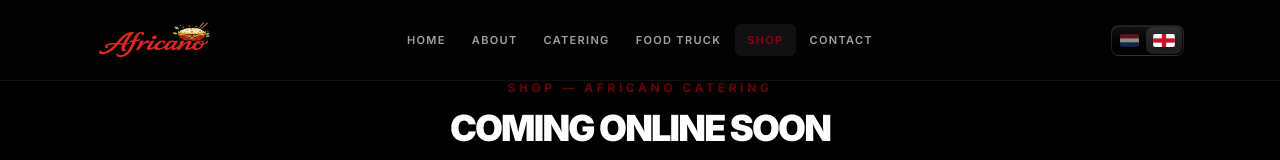
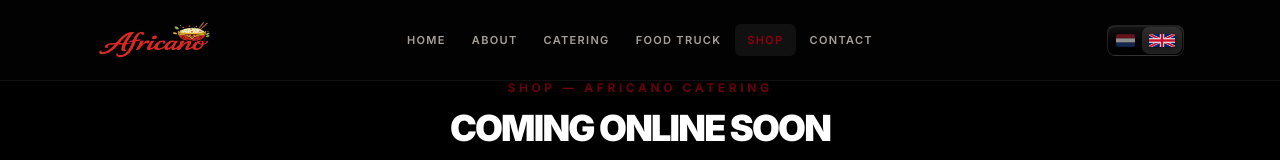
Before and after one commit to Mohammedhsnn/Africano, a Next.js app: page /en/shop in a window 1280 px wide. Shown: the top 160 px of the page. Built offline with nearby package versions, Linux system fonts and the light colour scheme.

Commit message:
Use Union Jack (UK) flag for English locale switcher
Made-with: Cursor

```diff
--- a/src/components/LanguageSwitcher.tsx
+++ b/src/components/LanguageSwitcher.tsx
@@ -20,18 +20,20 @@ function FlagNl({ className }: { className?: string }) {
   );
 }
 
-/** St George’s cross (England) — common shorthand for “English” in UI. */
-function FlagEn({ className }: { className?: string }) {
+/** Union Jack (United Kingdom). */
+function FlagUk({ className }: { className?: string }) {
   return (
     <svg
       className={className}
-      viewBox="0 0 5 3"
+      viewBox="0 0 60 30"
       xmlns="http://www.w3.org/2000/svg"
       aria-hidden
     >
-      <rect width="5" height="3" fill="#FFF" />
-      <rect x="2" width="1" height="3" fill="#CE1124" />
-      <rect y="1" width="5" height="1" fill="#CE1124" />
+      <path fill="#012169" d="M0 0h60v30H0z" />
+      <path stroke="#fff" strokeWidth="6" d="M0 0l60 30M60 0L0 30" />
+      <path stroke="#C8102E" strokeWidth="4" d="M0 0l60 30M60 0L0 30" />
+      <path stroke="#fff" strokeWidth="10" d="M30 0v30M0 15h60" />
+      <path stroke="#C8102E" strokeWidth="6" d="M30 0v30M0 15h60" />
     </svg>
   );
 }
@@ -82,7 +84,7 @@ export function LanguageSwitcher() {
             : "opacity-55 hover:bg-white/8 hover:opacity-100"
         }`}
       >
-        <FlagEn className="h-[13px] w-[22px] rounded-[2px] shadow-[0_1px_2px_rgba(0,0,0,0.35)]" />
+        <FlagUk className="h-[13px] w-[26px] rounded-[2px] shadow-[0_1px_2px_rgba(0,0,0,0.35)]" />
       </Link>
     </div>
   );
```
